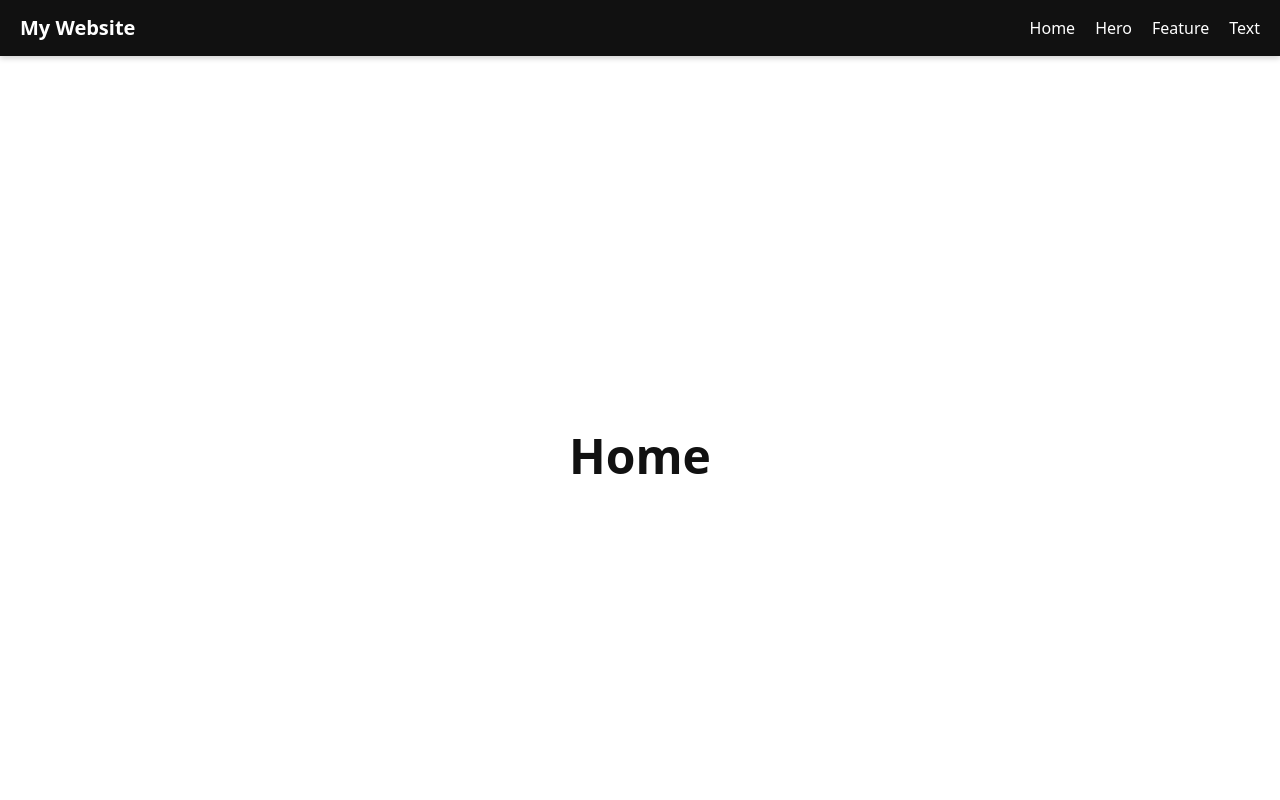
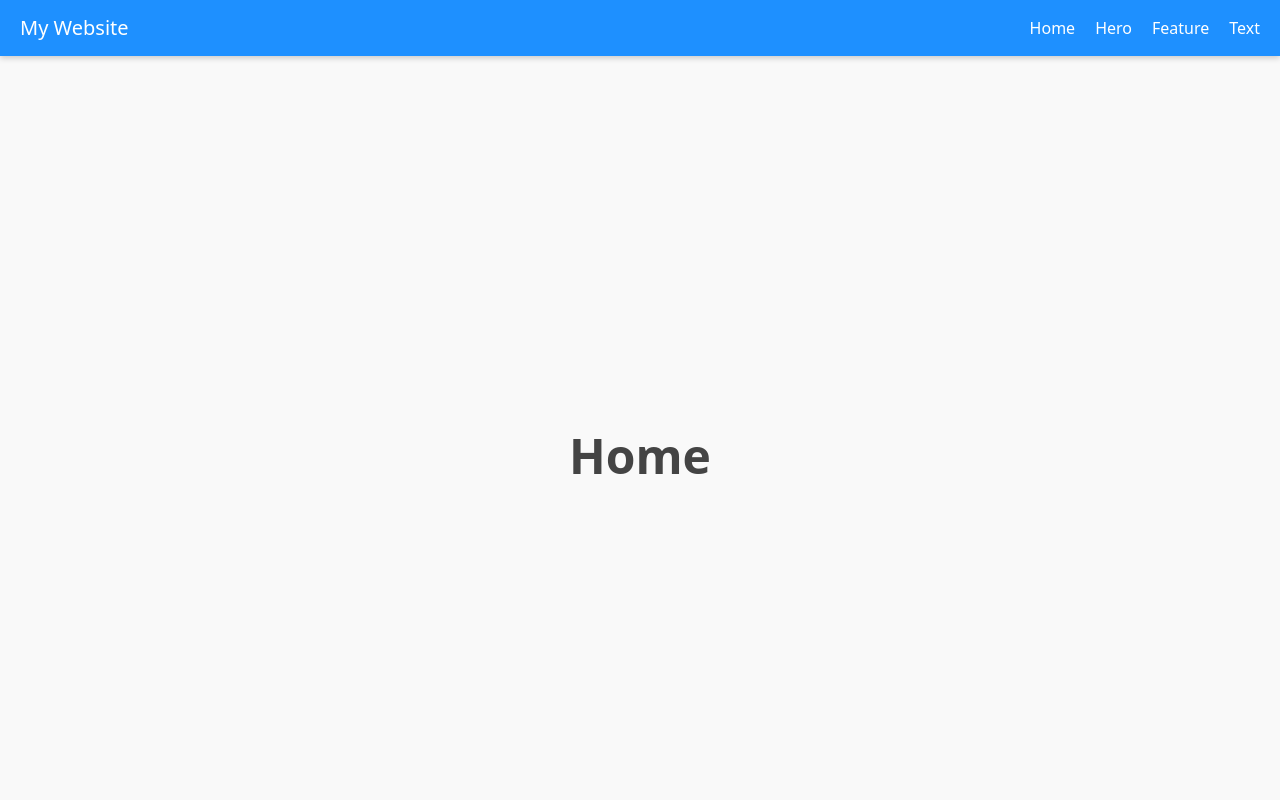
Before and after one commit to clache0/website-template, a React (Vite) app: page / in a window 1280 px wide. Shown: the top 800 px of the page. Built offline with nearby package versions, Linux system fonts and the light colour scheme.

Commit message:
fix sectionsData, update css colors, navbar title link to home

```diff
--- a/src/components/Navbar.jsx
+++ b/src/components/Navbar.jsx
@@ -3,7 +3,9 @@ import "../styles/components/navbar.css";
 export default function Navbar({ sections }) {
   return (
     <nav className="navbar">
-      <div className="navbar-title">My Website</div>
+      <div className="navbar-title">
+        <a href="#home">My Website</a>
+      </div>
       <div className="navbar-links">
         {sections.map((section) => (
           <a key={section.id} href={`#${section.id}`}>
--- a/src/sections/sectionsData.js
+++ b/src/sections/sectionsData.jsx
@@ -1,3 +1,4 @@
+import React from "react";
 import Home from "./Home";
 import ImageTextSection from "./ImageTextSection";
 import ImageOnlySection from "./ImageOnlySection";
--- a/src/styles/components/navbar.css
+++ b/src/styles/components/navbar.css
@@ -1,3 +1,4 @@
+/* Navbar root styles */
 .navbar {
   position: fixed;
   top: 0;
@@ -10,14 +11,14 @@
   align-items: center;
 
   padding: 0 20px;
-  background-color: #111;
+  background-color: var(--primary-color, #111); /* use CSS variable */
   z-index: 1000;
-  box-shadow: 0 2px 6px rgba(0,0,0,0.2);
+  box-shadow: 0 2px 6px rgba(0, 0, 0, 0.2);
 }
 
 /* Title */
 .navbar-title {
-  color: white;
+  color: var(--secondary-color, #fff); /* use CSS variable */
   font-weight: bold;
   font-size: 1.25rem;
 }
@@ -30,12 +31,14 @@
 
 /* Links */
 .navbar a {
-  color: #fff;
+  color: var(--secondary-color, #fff); /* use CSS variable */
   text-decoration: none;
   font-weight: 500;
+  transition: color 0.3s;
 }
 
 .navbar a:hover {
+  color: var(--accent-color, #1e90ff); /* hover accent color */
   text-decoration: underline;
 }
 
--- a/src/styles/global.css
+++ b/src/styles/global.css
@@ -1,4 +1,12 @@
-/* Reset & normalize styles */
+:root {
+  --primary-color: #1e90ff;          /* Navbar background, dark color */
+  --secondary-color: #fff;        /* Text color on dark background */
+  --accent-color: #eda75c;        /* Highlight, links, buttons */
+  --background-color: #f9f9f9;   /* Section background */
+  --text-color: #444;             /* Default text color */
+}
+
+/* Reset & base styles */
 *,
 *::before,
 *::after {
@@ -14,6 +22,6 @@ html {
 body {
   font-family: system-ui, -apple-system, BlinkMacSystemFont, sans-serif;
   line-height: 1.5;
-  color: #111;
-  background-color: #fff;
+  color: var(--text-color);
+  background-color: var(--background-color);
 }
--- a/src/styles/sections.css
+++ b/src/styles/sections.css
@@ -1,14 +1,18 @@
+/* Offset main content for fixed navbar */
 main {
   margin-top: 56px; /* offset for fixed navbar */
 }
 
+/* Base section styles */
 .section {
   min-height: 100vh; /* full viewport height */
   display: flex;
   align-items: center;
   justify-content: center;
   font-size: 2rem;
-  padding: 1rem; /* spacing on smaller screens */
+  padding: 1rem;
+  color: var(--text-color, #111);
+  background-color: var(--background-color, #f9f9f9);
 }
 
 /* Responsive text size for small devices */
@@ -19,12 +23,14 @@ main {
   }
 }
 
+/* Image + Text section */
 .image-text-section {
   display: flex;
   align-items: center;
   justify-content: center;
   gap: 2rem;
   padding: 2rem;
+  color: var(--text-color, #111);
 }
 
 /* Reverse layout */
@@ -56,37 +62,43 @@ main {
   }
 }
 
+/* Full-width image section */
 .image-only-section {
   width: 100%;
   display: flex;
   justify-content: center;
   align-items: center;
-  overflow: hidden; /* crop if image is larger */
+  overflow: hidden;
 }
 
 .image-only-section img {
   width: 100%;
   height: 100%;
-  object-fit: cover; /* fill the section, crop if needed */
+  object-fit: cover;
 }
 
+/* Text-only section */
 .text-section {
   display: flex;
   flex-direction: column;
   justify-content: center;
-  align-items: center; /* default center, overridden by text-align */
+  align-items: center; /* overridden by text-align prop if needed */
   min-height: 50vh;
   gap: 1rem;
+  color: var(--text-color, #111);
+  background-color: var(--background-color, #f9f9f9);
 }
 
 .text-section h2 {
   font-size: 2rem;
   margin-bottom: 0.5rem;
+  color: var(--primary-color, #111);
 }
 
 .text-section p {
   font-size: 1.25rem;
   max-width: 800px;
+  color: var(--text-color, #111);
 }
 
 /* Responsive adjustments */
```
